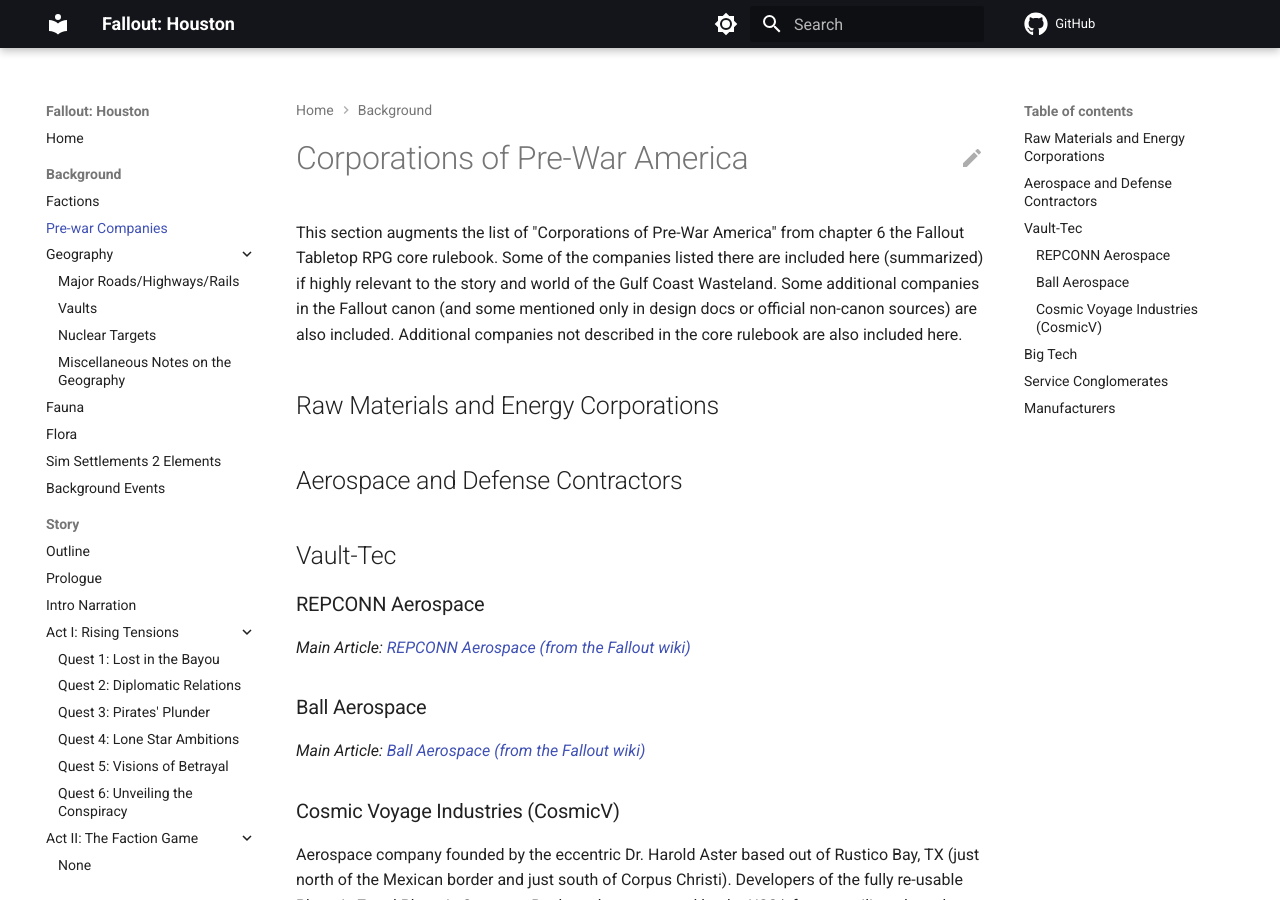
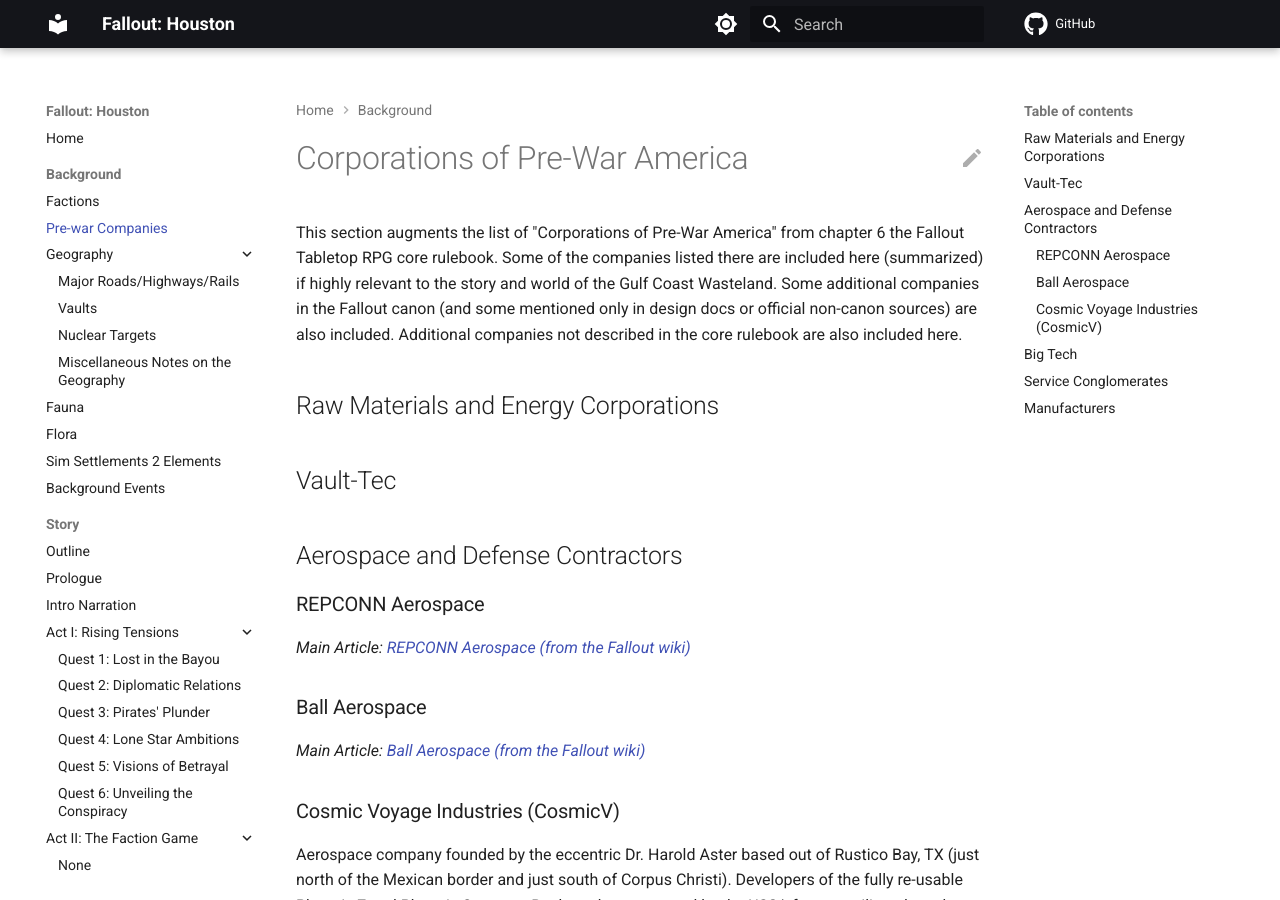
Before and after one commit to qthequartermasterman/fallout-houston-campaign, an MkDocs documentation site: the page built from docs/Background/companies.md, in a window 1280 px wide and 900 px high. Built offline with MkDocs 1.6.1 and Material for MkDocs 9.7.7, drawn with Linux system fonts in a browser that asks for light colours; comment, search, counter and statistics services are not loaded.

Commit message:
fix: fix incorrect company headers

```diff
--- a/docs/Background/companies.md
+++ b/docs/Background/companies.md
@@ -8,10 +8,10 @@
 
 ## Raw Materials and Energy Corporations
 
-## Aerospace and Defense Contractors
 
 ## Vault-Tec
 
+## Aerospace and Defense Contractors
 
 ### REPCONN Aerospace
 
```
